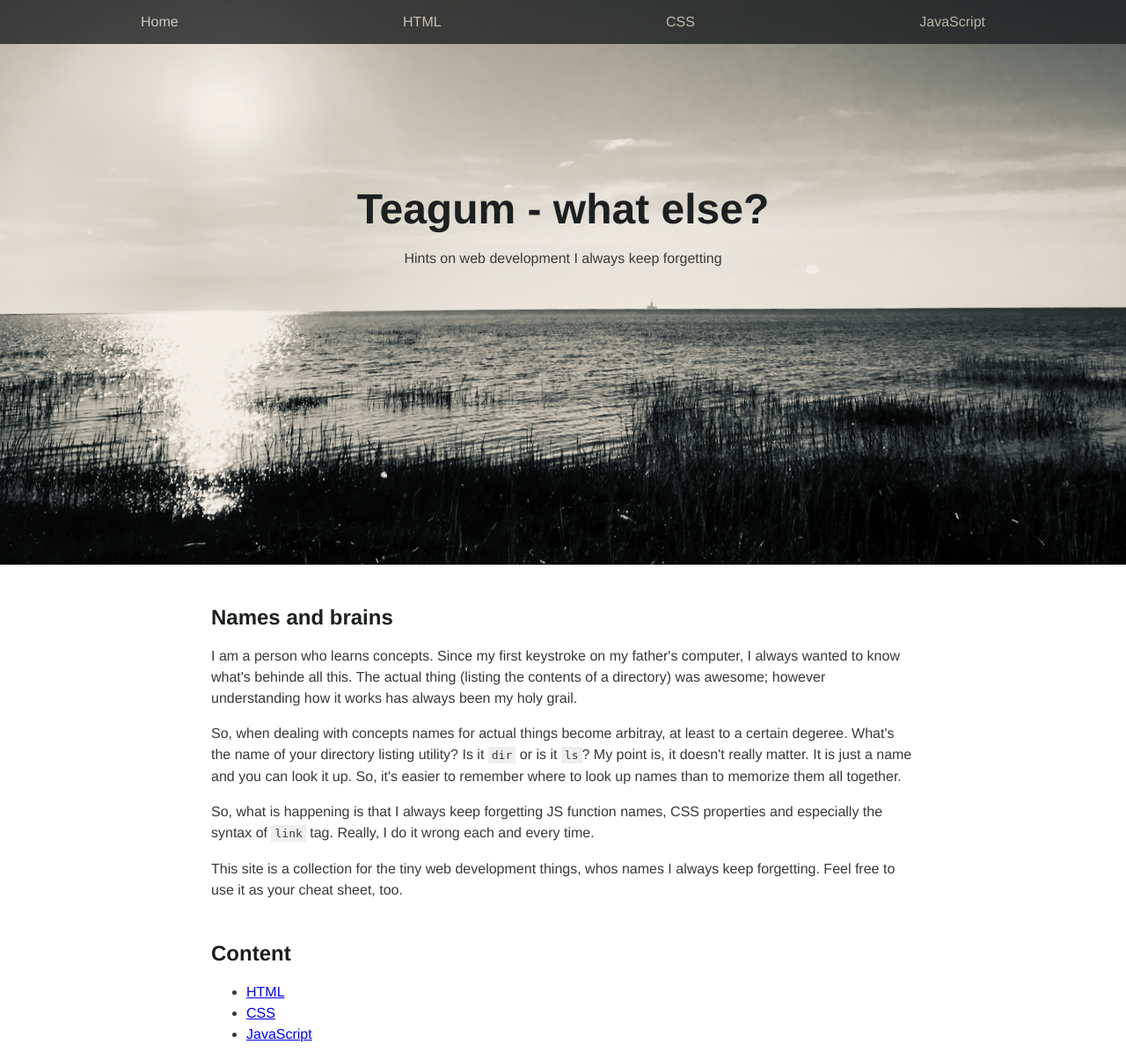
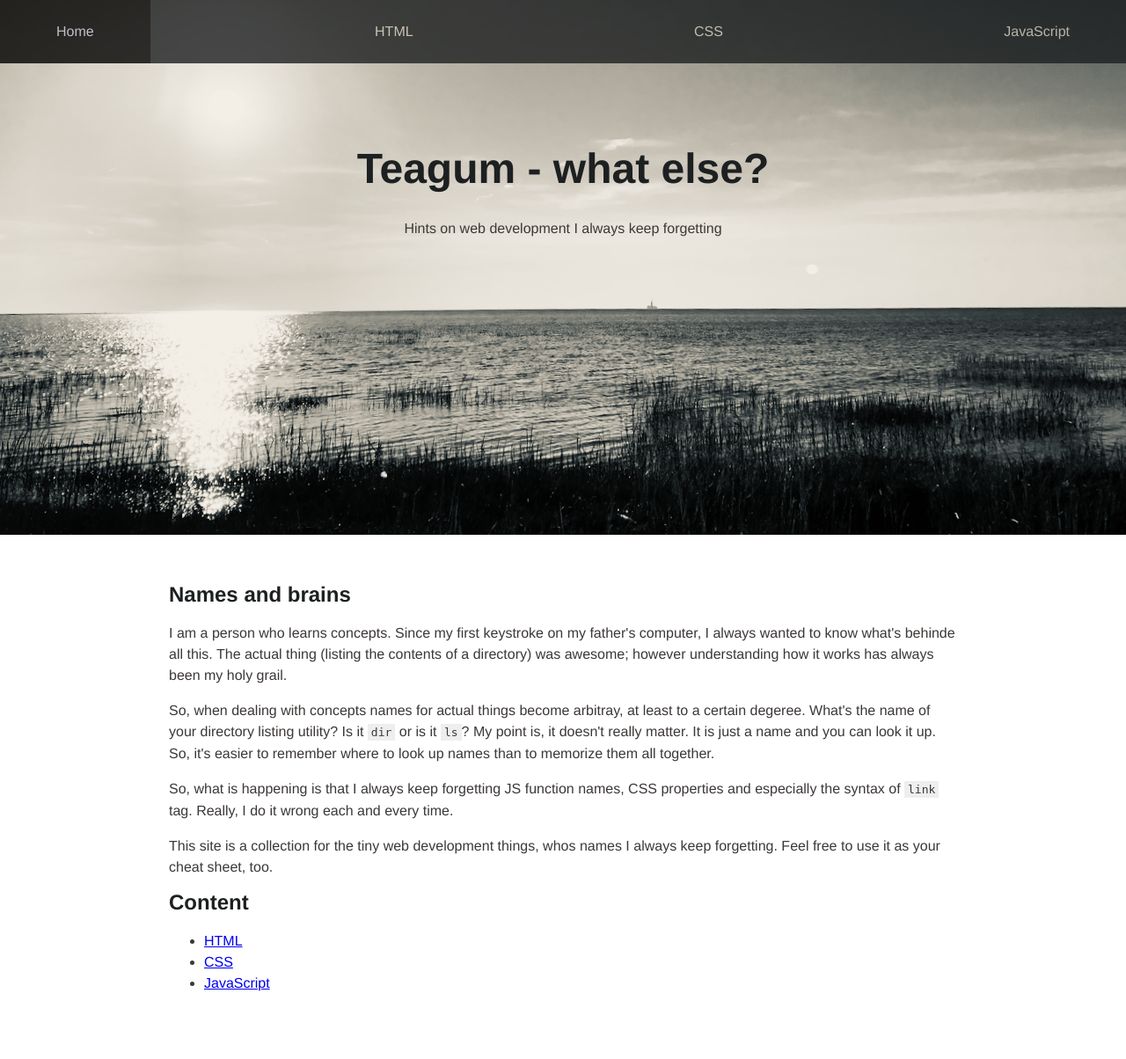
Before and after one commit to Teagum/teagum-online, a Flask app: page / in a window 1280 px wide. Shown: the whole page at 88% size. After the commit the page ends 1127 px from the top, so only its background shows below. Run offline with Flask 2, Linux system fonts and the light colour scheme.

Commit message:
Improve header and main padding.

```diff
--- a/app/static/css/layout.css
+++ b/app/static/css/layout.css
@@ -1,5 +1,5 @@
 body {
-  margin: 0 auto;
+  margin: 0px auto;
   font-family: "Futura", "Helvetica", sans-serif;
   line-height: 1.5em;
   color: #3c3836;
@@ -7,10 +7,11 @@
 
 h1 {
   font-size: 3em;
+  line-height: 1em;
 }
 
 h1, h2, h3 {
-  margin-top: 2em;
+  margin-top: 2vh;
   color: #1d2021;
 }
 
@@ -19,7 +20,6 @@
   background-size: cover;
   background-repeat: no-repeat;
   background-position: center top;
-  max-width: none;
   text-align: center;
 }
 
@@ -29,7 +29,6 @@
   background-color: #1d2021;
   opacity: 0.5;
   justify-content: space-between;
-  padding: 1vw 10em;
   transition: opacity 1s;
 }
 
@@ -43,10 +42,12 @@
   text-decoration: none;
   text-align: center;
   font-size: 1em;
+  padding: 3vh 5vw;
 }
 
 .nav-item:hover {
   color: #bac0cd;
+  background-color: black;
 }
 
 
@@ -56,7 +57,8 @@
 
 main {
   margin: 0 auto;
-  max-width: 50em;
+  max-width: 70vw;
+  padding: 5vh 10px;
 }
 
 
```
